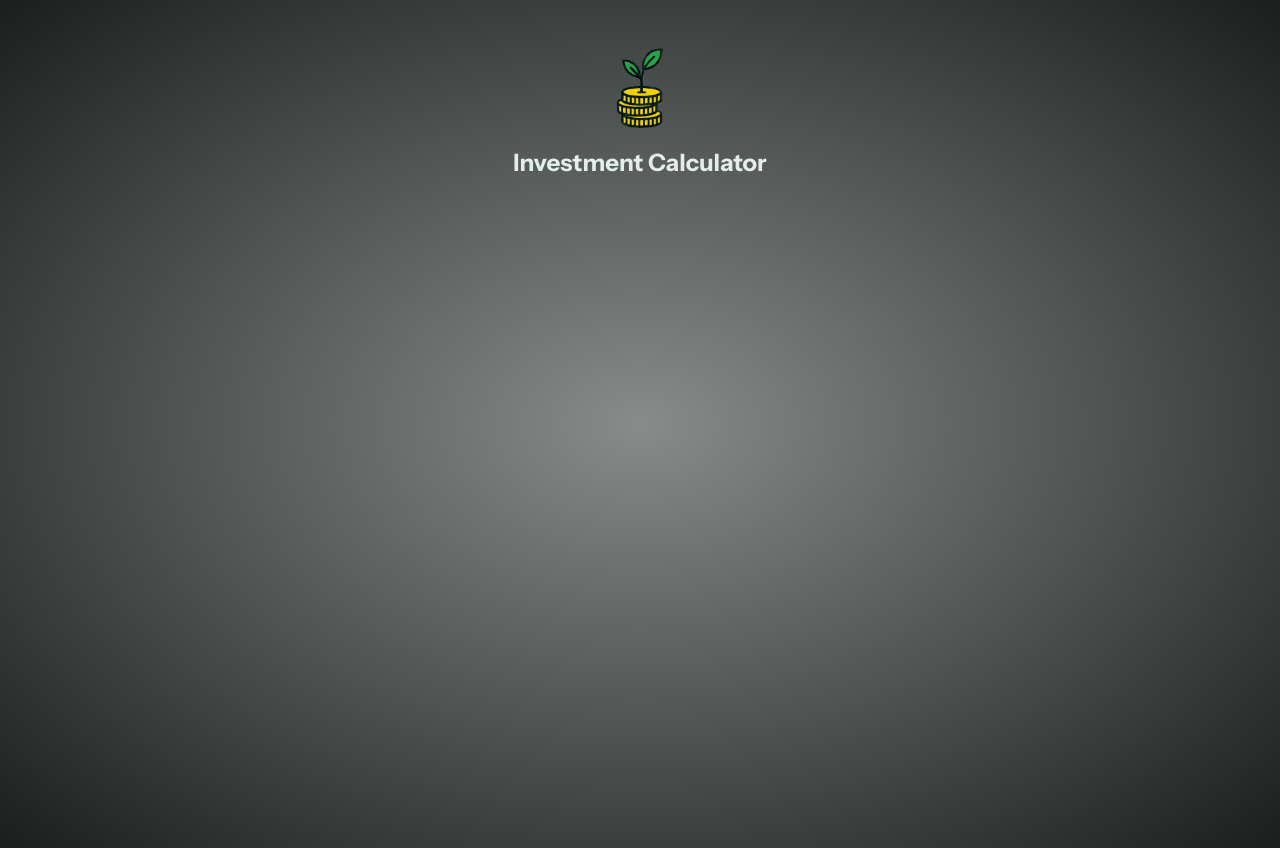
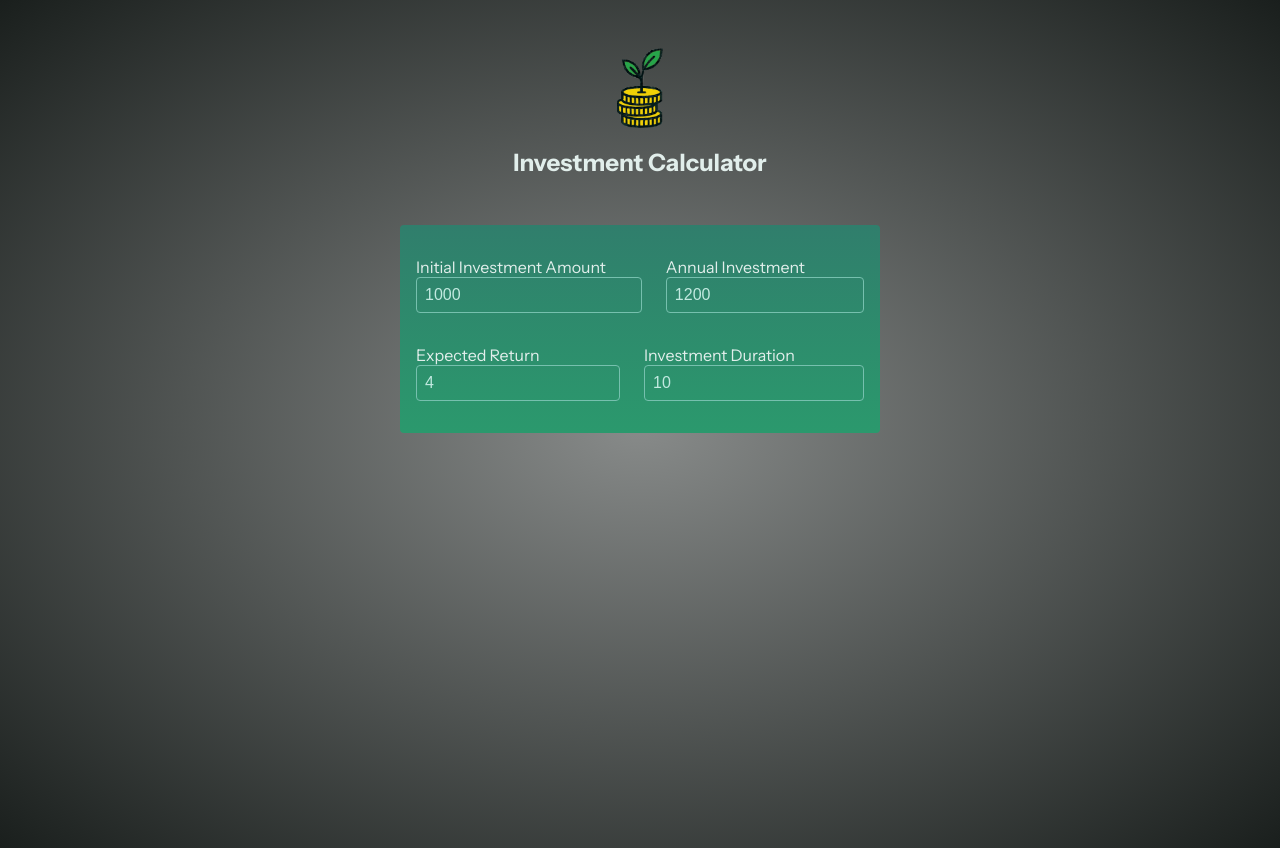
Before and after one commit to pazcm/investment-calculator-app, a React (Vite) app: page / in a window 1280 px wide. Built offline with nearby package versions, Linux system fonts and the light colour scheme.

Commit message:
add user input component

```diff
--- a/src/App.jsx
+++ b/src/App.jsx
@@ -5,6 +5,7 @@ function App() {
   return  (
     <>
       < Header />
+      < UserInput />
     </>
   );
 }
--- /dev/null
+++ b/src/components/UserInput.jsx
@@ -0,0 +1,47 @@
+//handle the user input and store it in the state
+import { useState } from "react"
+
+export default function UserInput() {
+    const [userInput, setUserInput]= useState({
+        initialInvestment: 1000,
+        annualInvestment: 1200,
+        expectedReturn: 4,
+        investmentDuration: 10,
+    });
+
+    // Function to handle input changes
+    function handleChange(inputId, newValue) {
+        setUserInput(prevUserInput => ({
+            ...prevUserInput,
+            [inputId]: newValue
+        }));
+    }
+
+    return <section id="user-input">
+        <div className="input-group">
+            <p>
+                <lable>Initial Investment Amount</lable>
+                    <input type="number" required value={userInput.initialInvestment}
+                    onChange={(event) => handleChange('initialInvestment', event.target.value)} />
+            </p>
+            <p>
+                <lable>Annual Investment</lable>
+                    <input type="number" required value={userInput.annualInvestment}
+                    onChange={(event) => handleChange('annualInvestment', event.target.value)}  />
+            </p>
+        </div>
+        <div className="input-group">
+            <p>
+                <lable>Expected Return</lable>
+                <input type="number" required value={userInput.expectedReturn}
+                    onChange={(event) => handleChange('expectedReturn', event.target.value)}  />
+            </p>
+             <p>
+                <lable>Investment Duration</lable>
+                <input type="number" required value={userInput.investmentDuration}
+                    onChange={(event) => handleChange('investmentDuration', event.target.value)}  />
+            </p>
+        </div>
+
+    </section>
+}
```
